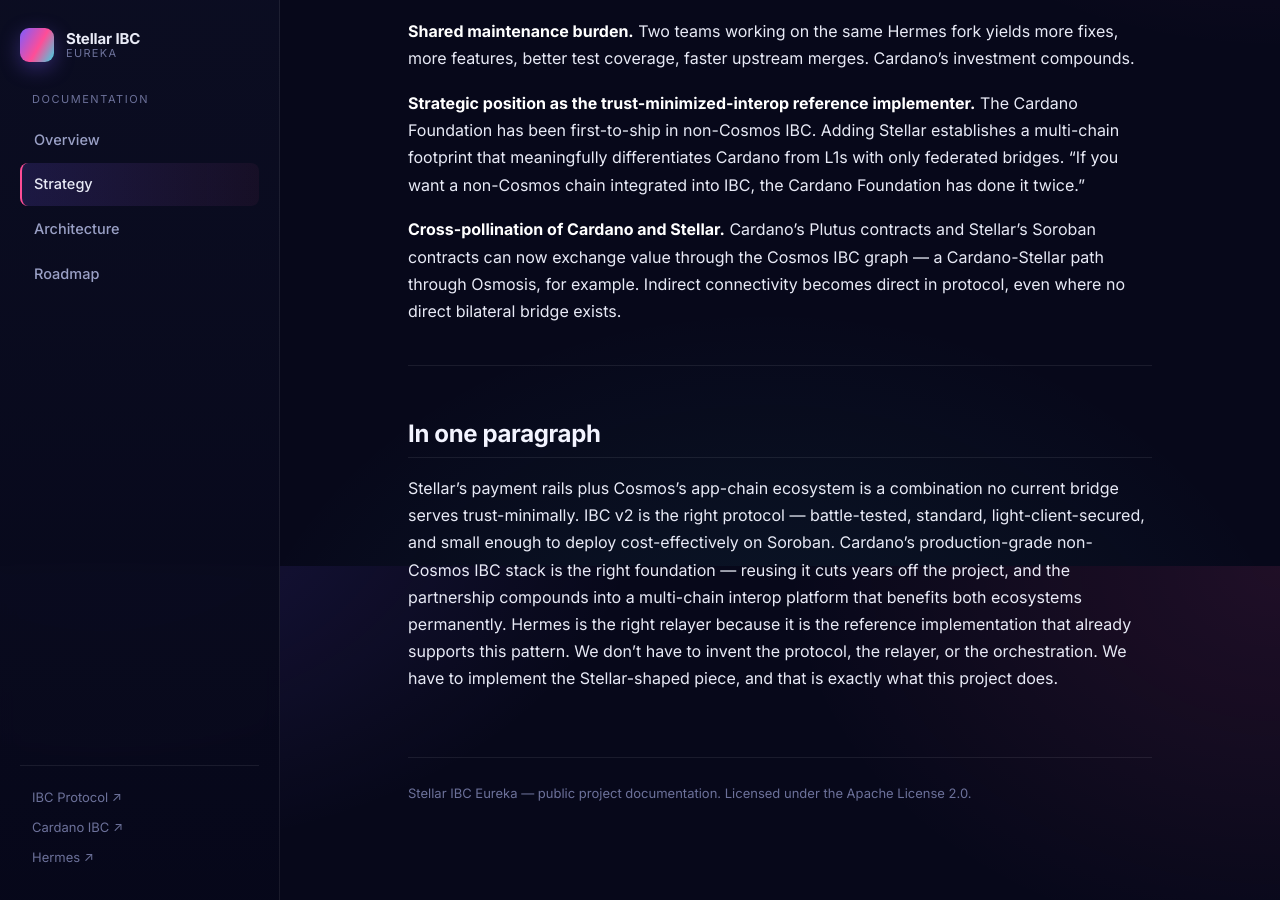
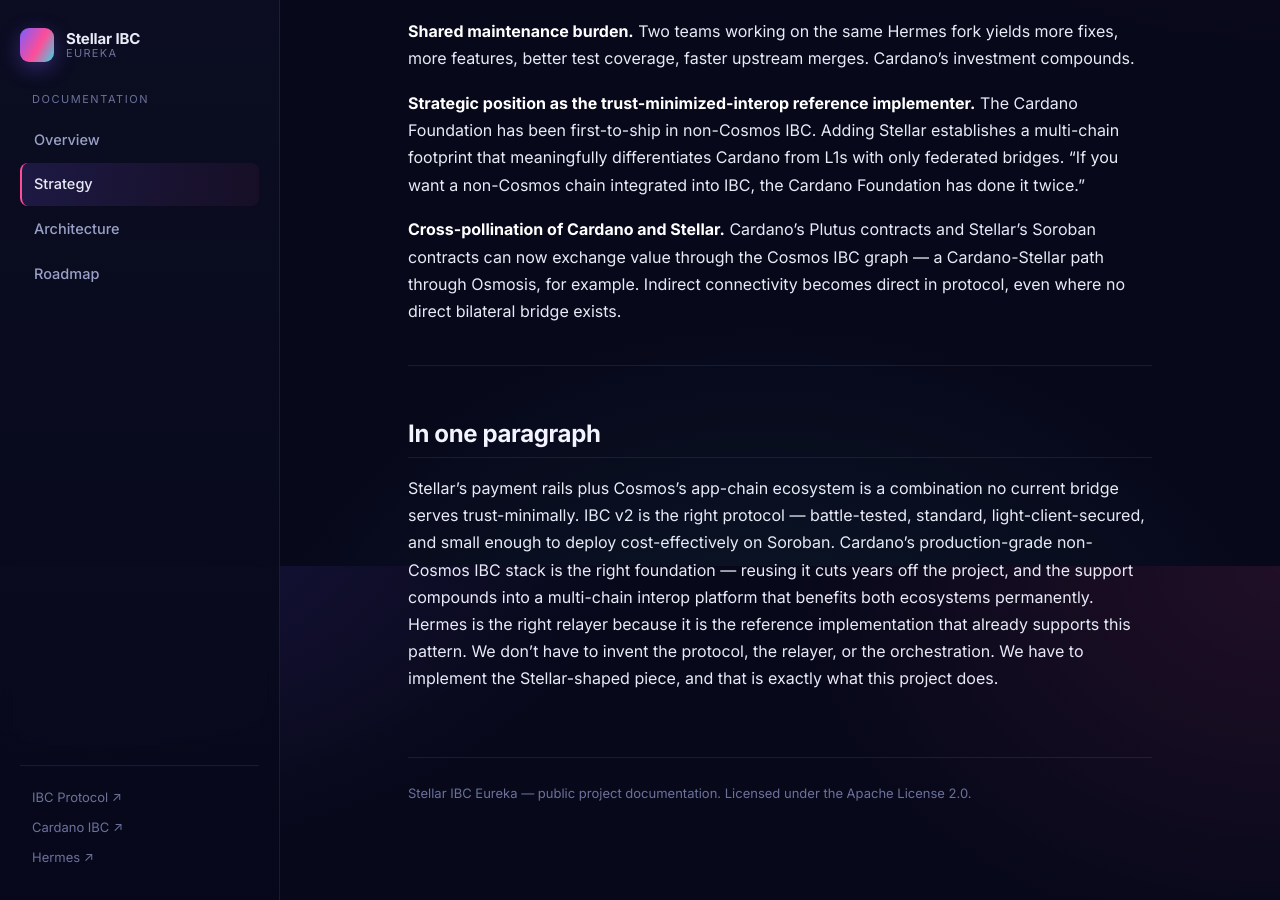
Before and after one commit to amandagonsalves/sdf-ibc-proposal, a Jekyll site: the page built from strategy.md, in a window 1280 px wide and 900 px high, scrolled down 9334 px. Built offline with Jekyll 4.4.1, drawn with Linux system fonts in a browser that asks for light colours; some of the changed text lies outside the part shown.

Commit message:
docs(strategy): update terminology
* change 'partnership' to 'support'
* change 'in partnership with' to 'with the support of'

```diff
--- a/strategy.md
+++ b/strategy.md
@@ -26,7 +26,7 @@ evaluating the Stellar IBC bridge.
 
 We are building a **trust-minimized bridge between Stellar and Cosmos** using
 **IBC v2 (Eureka)**, the most battle-tested cross-chain protocol in the
-industry. We are doing it **in partnership with the Cardano Foundation**
+industry. We are doing it **with the support of the Cardano Foundation**
 because their existing Cardano↔Cosmos IBC infrastructure (Hermes fork, light
 clients, orchestration tooling) gives Stellar a working bridge in months
 instead of years, and gives Cardano a second non-Cosmos chain validating the
@@ -430,7 +430,7 @@ combination no current bridge serves trust-minimally. IBC v2 is the
 right protocol — battle-tested, standard, light-client-secured, and
 small enough to deploy cost-effectively on Soroban. Cardano's
 production-grade non-Cosmos IBC stack is the right foundation —
-reusing it cuts years off the project, and the partnership compounds
+reusing it cuts years off the project, and the support compounds
 into a multi-chain interop platform that benefits both ecosystems
 permanently. Hermes is the right relayer because it is the reference
 implementation that already supports this pattern. We don't have to
```
